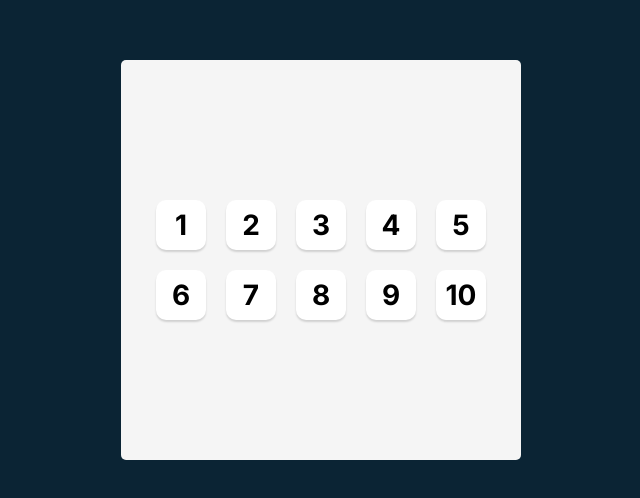
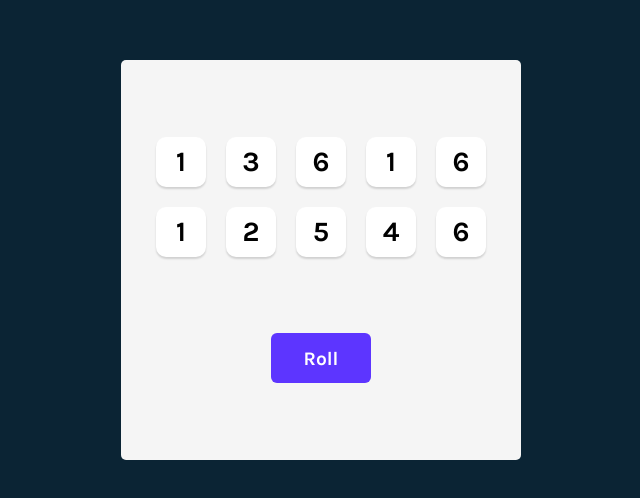
Before and after one commit to Kennedysenyo/Tenzies, a React (Vite) app: page / in a window 1280 px wide. Shown: the part 140-638 px from the top of the page, without its empty margins (319-959 px from the left). Built offline with nearby package versions, Linux system fonts and the light colour scheme.

Commit message:
render Die components by mapping to array

```diff
--- a/index.html
+++ b/index.html
@@ -7,7 +7,7 @@
     <link rel="stylesheet" href="/styles/styles.css" />
     <link rel="preconnect" href="https://fonts.googleapis.com">
     <link rel="preconnect" href="https://fonts.gstatic.com" crossorigin>
-    <link href="https://fonts.googleapis.com/css2?family=Inter:ital,opsz,wght@0,14..32,100..900;1,14..32,100..900&display=swap" rel="stylesheet">
+    <link href="https://fonts.googleapis.com/css2?family=Karla:ital,opsz,wght@0,14..32,100..900;1,14..32,100..900&display=swap" rel="stylesheet">
   </head>
   <body>
     <div id="root"></div>
--- a/public/styles/styles.css
+++ b/public/styles/styles.css
@@ -11,7 +11,7 @@ body {
   flex-direction: column;
   justify-content: center;
   align-items: center;
-  font-family: Inter, sans-serif;
+  font-family: Karla, sans-serif;
 }
 
 div#root {
@@ -27,7 +27,7 @@ main {
   border-radius: 5px;
   display: flex;
   flex-direction: column;
-  justify-content: center;
+  justify-content: space-evenly;
   align-items: center;
 }
 
@@ -37,13 +37,27 @@ main {
   gap: 20px;
 }
 
+button {
+  font-family: Karla, sans-serif;
+  cursor: pointer;
+}
+
 .die {
   border: none;
   border-radius: 10px;
   box-shadow: 0 2px 2px  rgba(0,0,0,0.15);
   font-weight: bold;
-  font-family: Inter, sans-serif;
   font-size: 1.75rem;
   background-color: white;
-  cursor: pointer;
 }
+
+.roll-dice {
+  height: 50px;
+  width: 100px;
+  background-color: #5D35FF;
+  color: white;
+  font-size: 1.2rem;
+  font-weight: bold;
+  border: none;
+  border-radius: 6px;
+}
--- a/src/App.jsx
+++ b/src/App.jsx
@@ -1,21 +1,33 @@
+import { useState } from "react"
 import Die from "./components/Die"
 
 const App = () => {
 
+  const [dice, setDice] = useState(generateAllNewDice())
+
+  function generateAllNewDice() {
+    return new Array(10)
+      .fill(0)
+      .map(() => Math.ceil(Math.random() * 6))
+  }
+
+  function rollDice() {
+    setDice(generateAllNewDice())
+  }
+
+  const diceElements = dice.map((die) =>  <Die value={die}/>)
+
+
+
   return (
     <main>
       <div className="dice-container">
-      <Die value={1}/>
-      <Die value={2}/>
-      <Die value={3}/>
-      <Die value={4}/>
-      <Die value={5}/>
-      <Die value={6}/>
-      <Die value={7}/>
-      <Die value={8}/>
-      <Die value={9}/>
-      <Die value={10}/>
+        { diceElements }
       </div>
+      <button
+        className="roll-dice"
+        onClick={rollDice}
+      >Roll</button>
     </main>
   )
 }
```
